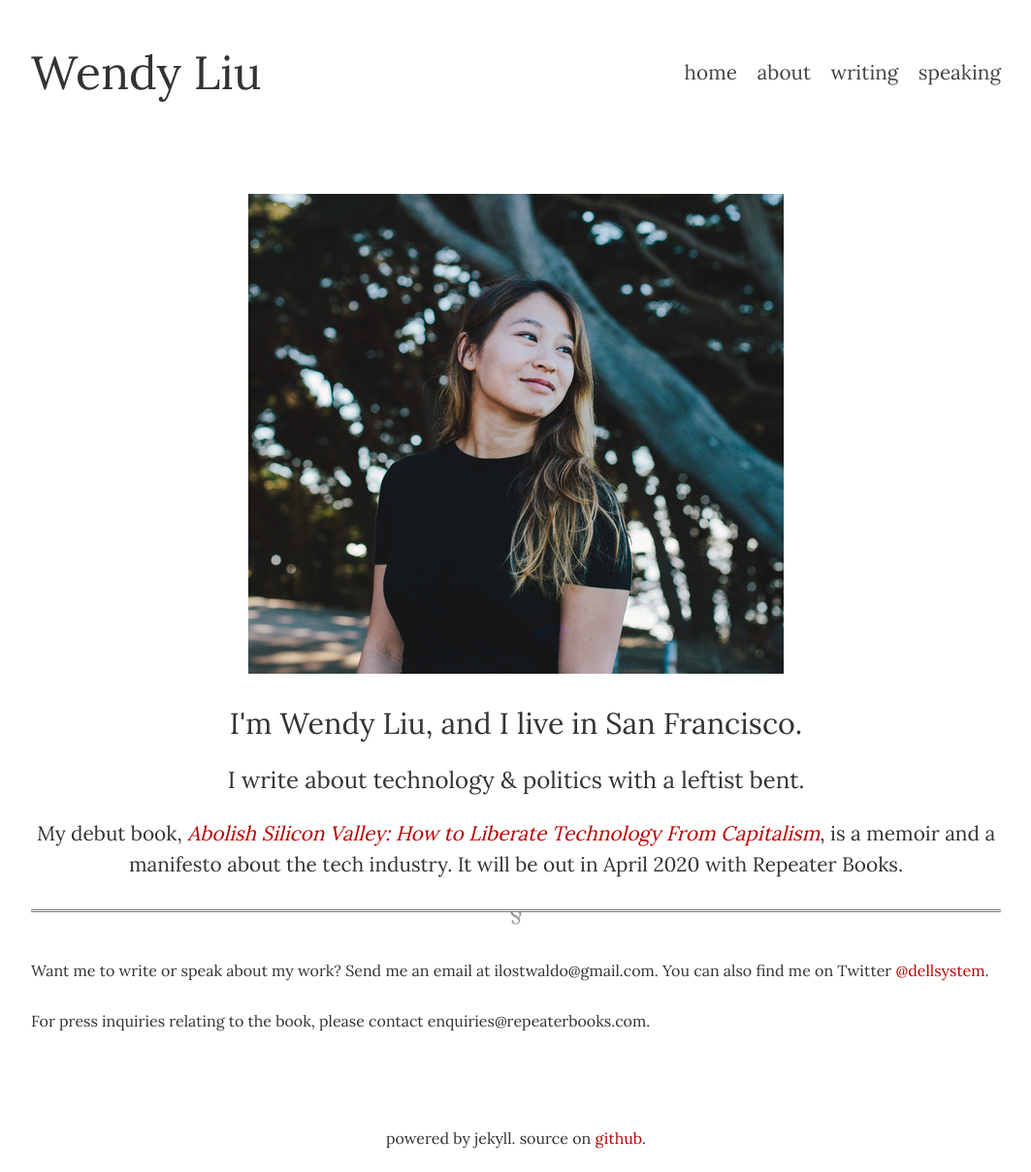
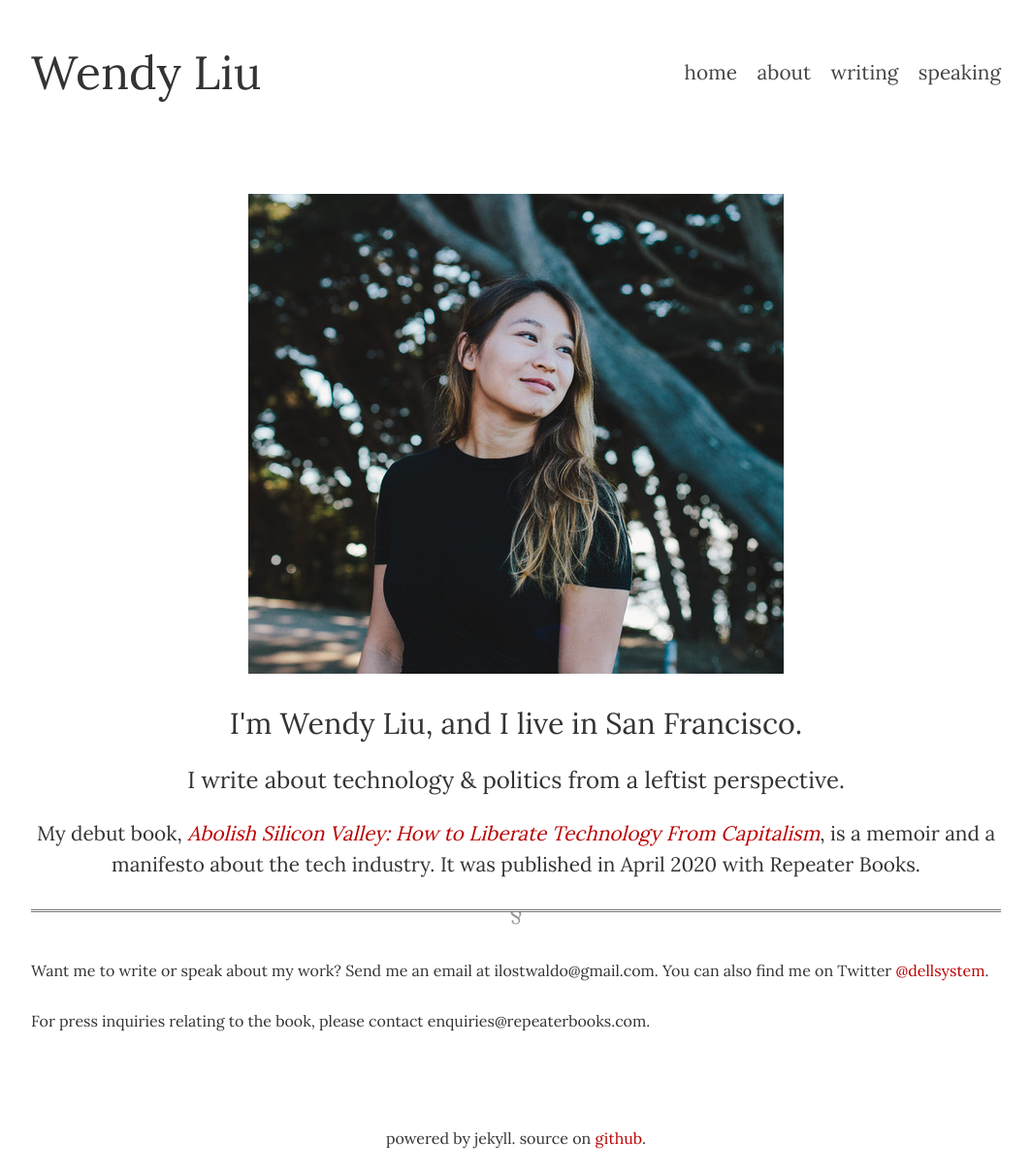
Before and after one commit to dellsystem/dellsystem.github.io, a Jekyll site: the page built from index.html, in a window 1280 px wide. Shown: the whole page at 97% size, without its empty margins (108-1171 px from the left). Built offline with Jekyll 4.4.1, drawn with Linux system fonts in a browser that asks for light colours.

Commit message:
Update book info (now past release date)

```diff
--- a/_includes/asv.html
+++ b/_includes/asv.html
@@ -1,7 +1,8 @@
 <div class="double-grid">
     <div class="column">
-        <h3>Upcoming book</h3>
-        <p><em>Abolish Silicon Valley: How to Liberate Technology from Capitalism</em> is a memoir and a manifesto about the tech industry. It will be out April 14 from Repeater Books, and is available for pre-order now.</p>
+        <h3>Debut book</h3>
+        <p><em>Abolish Silicon Valley: How to Liberate Technology from Capitalism</em> is part memoir and part manifesto, connecting the problems within the tech industry to the workings of the contemporary economy.</p>
+        <p>The book was released April 14, 2020, and it was published by Repeater Books.</p>
         <p>More details at <a href="https://abolishsiliconvalley.com">abolishsiliconvalley.com</a>.</p>
     </div>
     <div class="column">
--- a/index.html
+++ b/index.html
@@ -4,8 +4,8 @@ layout: default
 <div class="centered">
     <p><img src="/img/me.jpg" /></p>
     <h2>I'm Wendy Liu, and I live in San Francisco.</h2>
-    <h3>I write about technology & politics with a leftist bent.</h3>
-    <h4>My debut book, <em><a href="https://abolishsiliconvalley.com/">Abolish Silicon Valley: How to Liberate Technology From Capitalism</a></em>, is a memoir and a manifesto about the tech industry. It will be out in April 2020 with Repeater Books.</h4>
+    <h3>I write about technology & politics from a leftist perspective.</h3>
+    <h4>My debut book, <em><a href="https://abolishsiliconvalley.com/">Abolish Silicon Valley: How to Liberate Technology From Capitalism</a></em>, is a memoir and a manifesto about the tech industry. It was published in April 2020 with Repeater Books.</h4>
 </div>
 
 <hr />
```
